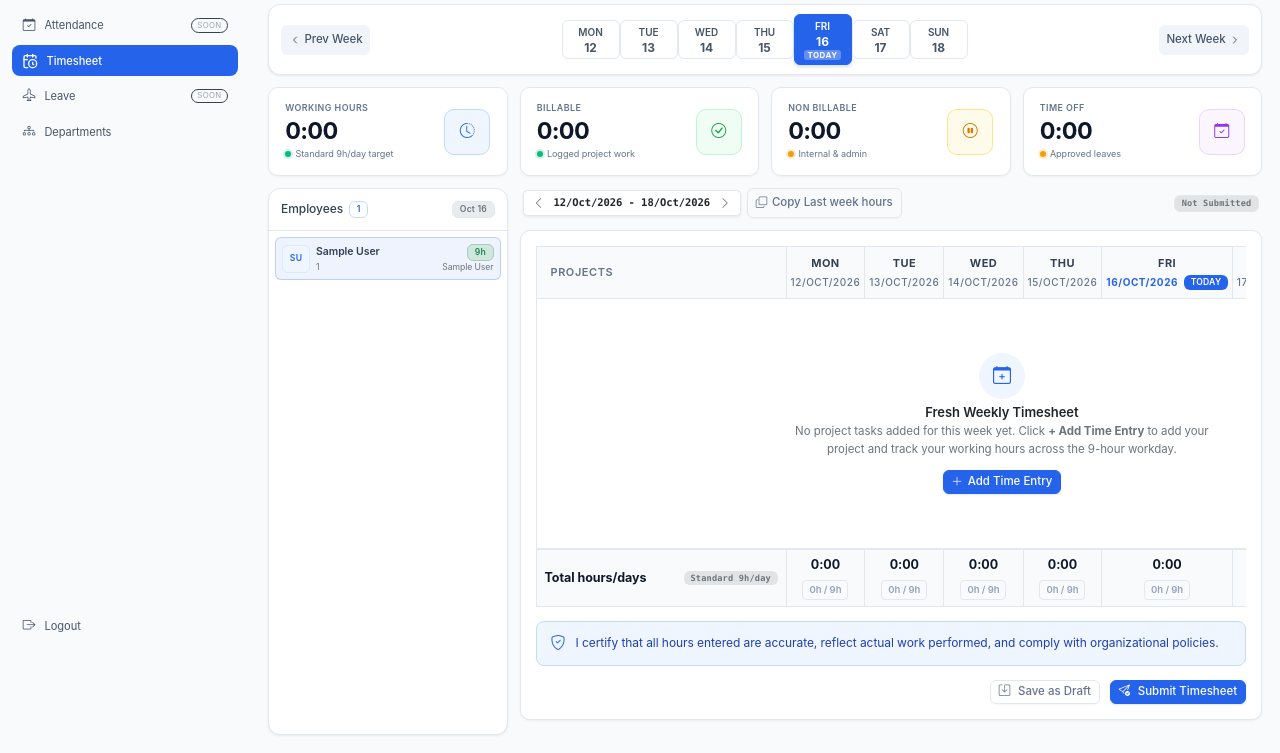
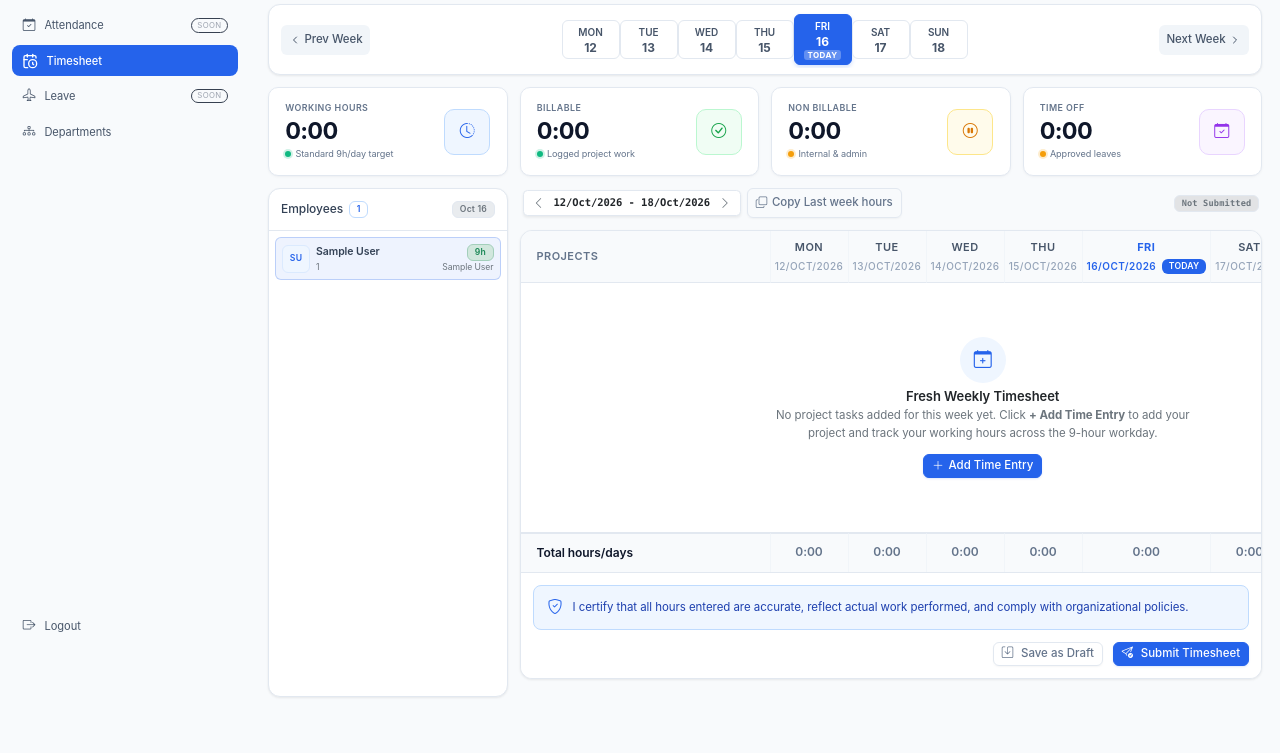
Before and after one commit to rasheeda06/hrms, a Django app: page /timesheets/ in a window 1280 px wide. Shown: the part 146-899 px from the top of the page. After the commit the page ends 844 px from the top, so only its background shows below. Run offline with Django 5.2, Linux system fonts and the light colour scheme; a user stored in the database is signed in; tables that the repository leaves empty hold one stand-in row (values such as "Sample post").

Commit message:
Perfect timesheet table theme to seamlessly match HRMS dashboard design

```diff
--- a/templates/timesheets/timeline.html
+++ b/templates/timesheets/timeline.html
@@ -143,13 +143,14 @@
   /* Timesheet Table & Components - Aligned with HRMS Enterprise Design System */
   .timesheet-card {
     background: var(--hrms-card-bg, #ffffff);
-    border-radius: 10px;
-    box-shadow: 0 1px 3px rgba(15, 23, 42, 0.04), 0 1px 2px rgba(15, 23, 42, 0.02);
-    padding: 1.25rem;
-    margin-bottom: 1.25rem;
+    border-radius: 12px;
+    box-shadow: 0 1px 3px rgba(0, 0, 0, 0.05), 0 1px 2px rgba(0, 0, 0, 0.03);
+    padding: 0;
+    margin-bottom: 1.5rem;
     display: flex;
     flex-direction: column;
     border: 1px solid var(--hrms-border, #e2e8f0);
+    overflow: hidden;
   }
   .table-container {
     overflow-x: auto;
@@ -158,15 +159,21 @@
   }
   .timesheet-table {
     width: 100%;
-    border-collapse: collapse;
+    border-collapse: separate;
+    border-spacing: 0;
     min-width: 860px;
     font-size: 12px;
     color: var(--hrms-text-body, #334155);
   }
   .timesheet-table th,
   .timesheet-table td {
-    border: 1px solid var(--hrms-border, #e2e8f0);
     vertical-align: middle;
+    border-bottom: 1px solid var(--hrms-border, #e2e8f0);
+    border-right: 1px solid #f1f5f9;
+  }
+  .timesheet-table th:last-child,
+  .timesheet-table td:last-child {
+    border-right: none;
   }
   .timesheet-table thead th {
     background-color: var(--hrms-table-header-bg, #f8fafc);
@@ -174,13 +181,17 @@
     font-size: 11px;
     font-weight: 600;
     text-transform: uppercase;
-    letter-spacing: 0.05em;
+    letter-spacing: 0.04em;
     padding: 10px 8px;
+    border-top: none;
+  }
+  .timesheet-table thead th:first-child {
+    border-left: none;
   }
   .timesheet-table .project-col {
     min-width: 250px;
     width: 28%;
-    padding-left: 14px;
+    padding-left: 16px;
     padding-right: 14px;
     text-align: left;
   }
@@ -188,7 +199,7 @@
     width: 82px;
     min-width: 78px;
     text-align: center;
-    padding: 6px 4px;
+    padding: 8px 4px;
   }
   .timesheet-table .total-col {
     width: 82px;
@@ -197,17 +208,18 @@
     font-weight: 700;
     color: var(--hrms-primary, #2563eb);
     padding: 8px 6px;
+    background-color: #fafbfc;
   }
   .day-header {
     font-size: 11px;
-    font-weight: 700;
-    color: #334155;
+    font-weight: 600;
+    color: #475569;
     letter-spacing: 0.04em;
   }
   .day-header-date {
     font-size: 10px;
     font-weight: 500;
-    color: #64748b;
+    color: #94a3b8;
     margin-top: 3px;
     display: flex;
     align-items: center;
@@ -330,37 +349,45 @@
   /* Totals Row */
   .totals-row td {
     background-color: var(--hrms-table-header-bg, #f8fafc);
+    border-top: 1px solid var(--hrms-border, #e2e8f0);
+    border-bottom: none;
+    padding: 10px 8px;
+    vertical-align: middle;
+  }
+  .total-label {
+    font-weight: 600;
+    font-size: 12px;
+    color: var(--hrms-text-heading, #0f172a);
+    padding-left: 16px !important;
+  }
+  .time-total {
+    font-weight: 600;
+    font-size: 12px;
+    color: #64748b;
+    text-align: center;
+  }
+  .time-total.has-hours {
+    color: var(--hrms-text-heading, #0f172a);
     font-weight: 700;
-    border-top: 2px solid var(--hrms-border, #cbd5e1);
-    padding: 10px 8px;
-  }
-  .total-label {
-    font-weight: 700;
-    font-size: 12.5px;
-    color: #0f172a;
-  }
-  .time-total {
-    font-weight: 700;
-    font-size: 12.5px;
-    color: #0f172a;
-    text-align: center;
   }
   .total-col .time-total {
     color: var(--hrms-primary, #2563eb);
-    font-size: 13.5px;
-    font-weight: 800;
+    font-size: 13px;
+    font-weight: 700;
   }
 
   /* 9-Hour Daily Work Allocation Badge */
   .day-9h-pill {
-    font-size: 9.5px;
+    font-size: 10px;
     font-weight: 600;
-    padding: 2px 6px;
-    border-radius: 4px;
-    display: inline-block;
-    margin-top: 2px;
+    padding: 1.5px 7px;
+    border-radius: 20px;
+    display: inline-flex;
+    align-items: center;
+    gap: 3px;
     cursor: pointer;
     transition: all 0.12s ease;
+    line-height: 1.35;
   }
   .day-9h-pill:hover {
     transform: translateY(-1px);
@@ -374,33 +401,6 @@
     background-color: #eff6ff;
     color: var(--hrms-primary, #2563eb);
     border: 1px solid #bfdbfe;
-  }
-  .day-9h-zero {
-    background-color: #f8fafc;
-    color: #94a3b8;
-    border: 1px solid #e2e8f0;
-  }
-
-  /* Add Time Entry Button */
-  .btn-add-time-entry {
-    display: inline-flex;
-    align-items: center;
-    gap: 5px;
-    font-size: 12px;
-    font-weight: 500;
-    color: var(--hrms-primary, #2563eb);
-    border: 1px solid var(--hrms-primary, #2563eb);
-    border-radius: 6px;
-    padding: 0.35rem 0.85rem;
-    background-color: transparent;
-    cursor: pointer;
-    transition: all 0.18s ease;
-  }
-  .btn-add-time-entry:hover {
-    background-color: var(--hrms-primary, #2563eb);
-    color: #ffffff;
-    box-shadow: 0 2px 6px rgba(37, 99, 235, 0.25);
-    transform: translateY(-1px);
   }
 
   /* Certify Bar */
@@ -412,7 +412,6 @@
     border: 1px solid var(--hrms-primary-border, #bfdbfe);
     border-radius: 8px;
     padding: 10px 14px;
-    margin-top: 14px;
   }
   .certify-icon {
     color: var(--hrms-primary, #2563eb);
@@ -420,7 +419,7 @@
     flex-shrink: 0;
   }
   .certifly-text {
-    font-size: 12px;
+    font-size: 11.5px;
     color: #1e40af;
     line-height: 1.4;
   }
@@ -431,7 +430,7 @@
     align-items: center;
     justify-content: flex-end;
     gap: 10px;
-    margin-top: 14px;
+    margin-top: 12px;
   }
 
   /* Cell Hover Tooltip */
@@ -924,12 +943,12 @@
               <tr>
                 <th class="project-col">PROJECTS</th>
                 {% for day in week_days %}
-                  <th class="day-col text-center" style="padding: 8px 4px; width: 85px;">
-                    <div class="day-header">{{ day.day_name }}</div>
-                    <div class="day-header-date d-flex justify-content-center align-items-center mt-1" style="font-size: 10px; color: #64748b; font-weight: 500; {% if day.is_today %}color: #2563eb; font-weight: 700;{% endif %}">
+                  <th class="day-col text-center" style="width: 85px;">
+                    <div class="day-header {% if day.is_today %}text-primary fw-bold{% endif %}">{{ day.day_name }}</div>
+                    <div class="day-header-date d-flex justify-content-center align-items-center mt-1" style="font-size: 10px; {% if day.is_today %}color: #2563eb; font-weight: 600;{% else %}color: #94a3b8; font-weight: 500;{% endif %}">
                       {{ day.date_formatted }}
                       {% if day.is_today %}
-                        <span class="badge bg-primary text-white ms-1" style="font-size: 8px; padding: 1px 3px;">TODAY</span>
+                        <span class="badge bg-primary text-white ms-1" style="font-size: 8px; padding: 1px 4px; border-radius: 4px;">TODAY</span>
                       {% endif %}
                     </div>
                   </th>
@@ -945,9 +964,9 @@
                   <td class="project-col">
                     <div class="d-flex align-items-start justify-content-between gap-2 py-1">
                       <div class="min-w-0">
-                        <div class="fw-bold text-body text-truncate" style="font-size: 13px;">{{ row.project_name }}</div>
+                        <div class="project-name text-truncate">{{ row.project_name }}</div>
                         {% if row.milestone_name %}
-                          <div class="text-secondary text-truncate" style="font-size: 11px; font-weight: 500; margin-top: 1px;">
+                          <div class="milestone-name text-truncate">
                             {{ row.milestone_name }}
                           </div>
                         {% endif %}
@@ -1045,42 +1060,40 @@
               <!-- + Add Time Entry row button (when rows exist) -->
               {% if task_rows %}
                 <tr class="add-entry-row">
-                  <td class="project-col" style="border-right: none; padding: 10px 14px;">
-                    <button type="button" class="btn-add-time-entry" data-bs-toggle="modal" data-bs-target="#manualTimeEntryModal">
-                      <i class="bi bi-plus-circle"></i>
+                  <td colspan="9" style="padding: 8px 16px; background-color: #fafbfc; border-bottom: 1px solid var(--hrms-border, #e2e8f0);">
+                    <button type="button" class="btn btn-sm btn-outline-primary d-inline-flex align-items-center gap-1.5" data-bs-toggle="modal" data-bs-target="#manualTimeEntryModal" style="font-size: 11.5px; height: 28px; padding: 0.25rem 0.75rem; border-radius: 6px; font-weight: 500;">
+                      <i class="bi bi-plus-lg"></i>
                       <span>Add Time Entry</span>
                     </button>
                   </td>
-                  <td colspan="8" style="border-left: none;"></td>
                 </tr>
               {% endif %}
 
               <!-- Totals row: Total hours/days -->
               <tr class="totals-row">
                 <td class="total-label">
-                  <div class="d-flex align-items-center justify-content-between">
-                    <span>Total hours/days</span>
-                    <span class="badge bg-secondary-subtle text-secondary small fw-normal font-monospace">Standard 9h/day</span>
-                  </div>
+                  Total hours/days
                 </td>
                 {% for day in week_days %}
                   <td class="day-col">
-                    <div class="time-total col-total-display" id="dayTotal_{{ day.day_index }}">
+                    <div class="time-total col-total-display {% if day.total_minutes > 0 %}has-hours{% endif %}" id="dayTotal_{{ day.day_index }}">
                       {{ day.total_hours }}
                     </div>
                     <!-- 9-Hour Allocation Target Indicator -->
-                    <div class="mt-1">
-                      <span class="day-9h-pill {% if day.is_target_met %}day-9h-met{% elif day.total_minutes > 0 %}day-9h-sub{% else %}day-9h-zero{% endif %}"
+                    <div class="mt-1" id="dayBadgeContainer_{{ day.day_index }}">
+                      {% if day.is_target_met %}
+                        <span class="day-9h-pill day-9h-met"
                               title="Click to view 9-hour task allocation breakdown"
                               onclick="openDayAllocationModal({{ day.day_index }})">
-                        {% if day.is_target_met %}
                           9h Met <i class="bi bi-check"></i>
+                        </span>
                       {% elif day.total_minutes > 0 %}
+                        <span class="day-9h-pill day-9h-sub"
+                              title="Click to view 9-hour task allocation breakdown"
+                              onclick="openDayAllocationModal({{ day.day_index }})">
                           {{ day.total_hours }} / 9h
-                        {% else %}
-                          0h / 9h
+                        </span>
                       {% endif %}
-                      </span>
                     </div>
                   </td>
                 {% endfor %}
@@ -1095,17 +1108,15 @@
           </table>
         </div>
 
-        <!-- Certify Bar -->
-        <div class="timesheet-content-container">
+        <!-- Card Footer: Certify Bar & Actions -->
+        <div class="px-3 py-3 border-top" style="background-color: var(--hrms-card-bg, #ffffff);">
           <div class="certify-bar">
             <span class="bi bi-shield-check certify-icon fs-5"></span>
             <p class="mb-0 certifly-text">
               I certify that all hours entered are accurate, reflect actual work performed, and comply with organizational policies.
             </p>
           </div>
-        </div>
-
-        <!-- Timesheet Action Buttons -->
+
           <div class="timesheet-action-footer">
             <button type="button" class="btn btn-sm btn-outline-secondary px-3" onclick="submitTimesheetAction('draft')">
               <i class="bi bi-save me-1"></i> Save as Draft
@@ -1358,6 +1370,13 @@
     const rowId = inputEl.getAttribute("data-row-id");
     const dayIndex = parseInt(inputEl.getAttribute("data-day-index"), 10);
 
+    const valMins = parseTimeToMinutes(inputEl.value);
+    if (valMins > 0) {
+      inputEl.classList.add("has-hours");
+    } else {
+      inputEl.classList.remove("has-hours");
+    }
+
     // 1. Recalculate row total
     const rowInputs = document.querySelectorAll(`input[data-row-id="${rowId}"]`);
     let rowMins = 0;
@@ -1378,20 +1397,22 @@
     const dayTotalEl = document.getElementById(`dayTotal_${dayIndex}`);
     if (dayTotalEl) {
       dayTotalEl.textContent = formatMinutesToTime(colMins);
+      if (colMins > 0) {
+        dayTotalEl.classList.add("has-hours");
+      } else {
+        dayTotalEl.classList.remove("has-hours");
+      }
     }
 
     // Update 9-hour target badge
-    const dayTargetPill = dayTotalEl?.parentElement?.querySelector('.day-9h-pill');
-    if (dayTargetPill) {
+    const badgeContainer = document.getElementById(`dayBadgeContainer_${dayIndex}`);
+    if (badgeContainer) {
       if (colMins >= 540) {
-        dayTargetPill.className = "day-9h-pill day-9h-met";
-        dayTargetPill.innerHTML = `9h Met <i class="bi bi-check"></i>`;
+        badgeContainer.innerHTML = `<span class="day-9h-pill day-9h-met" title="Click to view 9-hour task allocation breakdown" onclick="openDayAllocationModal(${dayIndex})">9h Met <i class="bi bi-check"></i></span>`;
       } else if (colMins > 0) {
-        dayTargetPill.className = "day-9h-pill day-9h-sub";
-        dayTargetPill.textContent = `${formatMinutesToTime(colMins)} / 9h`;
+        badgeContainer.innerHTML = `<span class="day-9h-pill day-9h-sub" title="Click to view 9-hour task allocation breakdown" onclick="openDayAllocationModal(${dayIndex})">${formatMinutesToTime(colMins)} / 9h</span>`;
       } else {
-        dayTargetPill.className = "day-9h-pill day-9h-sub text-muted";
-        dayTargetPill.textContent = `0h / 9h`;
+        badgeContainer.innerHTML = ``;
       }
     }
 
@@ -1596,6 +1617,44 @@
     }
   });
 
+  // Recalculate all totals across all 7 days
+  function recalculateAllTotals() {
+    let grandMins = 0;
+    for (let d = 0; d < 7; d++) {
+      let colMins = 0;
+      document.querySelectorAll(`input[data-day-index="${d}"]`).forEach(inp => {
+        colMins += parseTimeToMinutes(inp.value);
+      });
+      const dayTotalEl = document.getElementById(`dayTotal_${d}`);
+      if (dayTotalEl) {
+        dayTotalEl.textContent = formatMinutesToTime(colMins);
+        if (colMins > 0) {
+          dayTotalEl.classList.add("has-hours");
+        } else {
+          dayTotalEl.classList.remove("has-hours");
+        }
+      }
+      const badgeContainer = document.getElementById(`dayBadgeContainer_${d}`);
+      if (badgeContainer) {
+        if (colMins >= 540) {
+          badgeContainer.innerHTML = `<span class="day-9h-pill day-9h-met" title="Click to view 9-hour task allocation breakdown" onclick="openDayAllocationModal(${d})">9h Met <i class="bi bi-check"></i></span>`;
+        } else if (colMins > 0) {
+          badgeContainer.innerHTML = `<span class="day-9h-pill day-9h-sub" title="Click to view 9-hour task allocation breakdown" onclick="openDayAllocationModal(${d})">${formatMinutesToTime(colMins)} / 9h</span>`;
+        } else {
+          badgeContainer.innerHTML = ``;
+        }
+      }
+      grandMins += colMins;
+    }
+    const grandFormatted = formatMinutesToTime(grandMins);
+    const grandTotalEl = document.getElementById("grandTotalDisplay");
+    if (grandTotalEl) grandTotalEl.textContent = grandFormatted;
+    const cardWorkingHours = document.getElementById("cardWorkingHours");
+    if (cardWorkingHours) cardWorkingHours.textContent = grandFormatted;
+    const cardBillable = document.getElementById("cardBillable");
+    if (cardBillable) cardBillable.textContent = grandFormatted;
+  }
+
   // Delete task row
   function deleteTaskRow(rowId) {
     if (!confirm("Are you sure you want to remove this project task row?")) return;
@@ -1608,8 +1667,11 @@
       if (data.status === "success") {
         const tr = document.getElementById(`taskRow_${rowId}`);
         if (tr) tr.remove();
-        // Recalculate totals
-        onHoursInputChange(document.querySelector(".time-entry-input") || { getAttribute: () => 0 });
+        if (document.querySelectorAll(".task-row").length === 0) {
+          window.location.reload();
+        } else {
+          recalculateAllTotals();
+        }
       } else {
         window.location.reload();
       }
```
Also changed, not shown: other parts of templates/timesheets/timeline.html (+95 -71 lines). Lines whose indentation alone changed are shown as unchanged.
